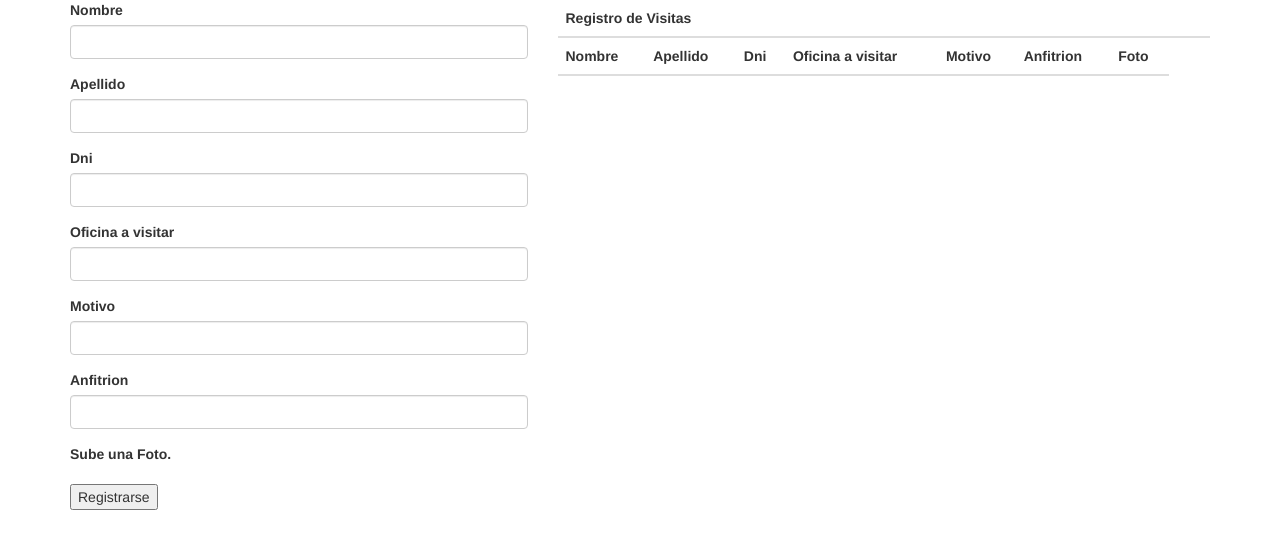
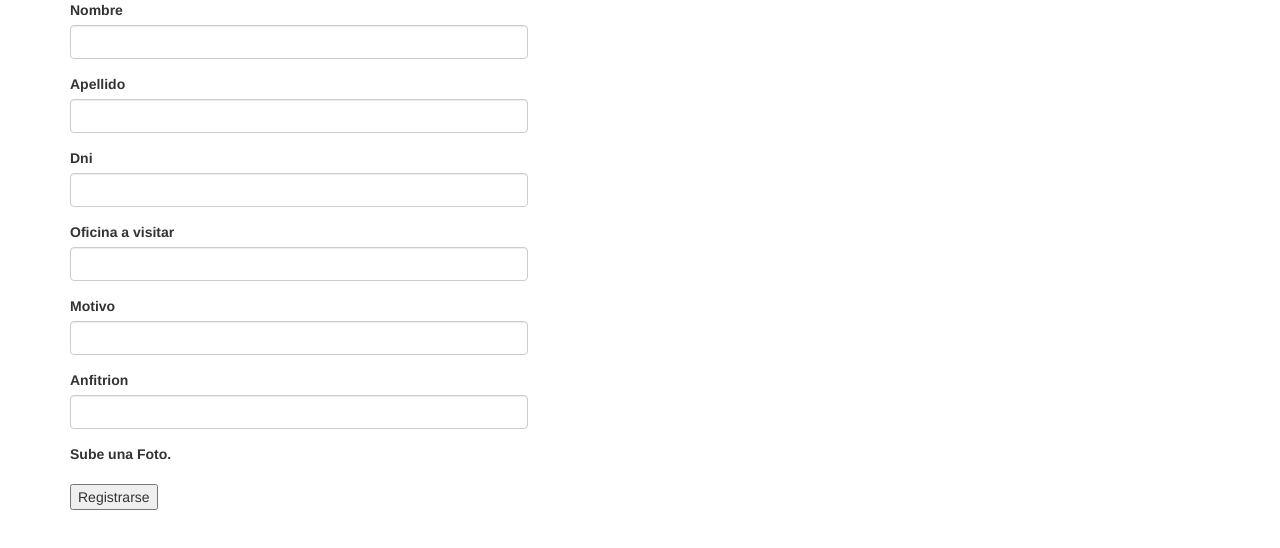
Before and after one commit to ZarelaZanabria/RegistroDeVisitasComunal, a website: page src/html/registroUsuario.html in a window 1280 px wide. Drawn offline with nearby package versions, Linux system fonts and the light colour scheme; files that its build step writes are made by us from their sources; no server answers.

Commit message:
Corregi vista registro de Visitas

```diff
--- a/src/html/registroUsuario.html
+++ b/src/html/registroUsuario.html
@@ -69,31 +69,7 @@
       </div>
       <div class="col-sm-7">
         <!-- tabla con las convalidacion  -->
-        <table class="table table-hover">
-          <!-- para la cabezera  -->
-          <thead>
-            <tr>
-              <th colspan="9">Registro de Visitas</th>
-              <th></th>
-              <th></th>
-            </tr>
-            <tr>
-              <th>Nombre</th>
-              <th>Apellido</th>
-              <th>Dni</th>
-              <th>Oficina a visitar</th>
-              <th>Motivo</th>
-              <th>Anfitrion</th>
-              <th>Foto</th>
 
-            </tr>
-          </thead>
-          <!-- Para el cuerpo  -->
-          <tbody id="tbody-table-users">
-
-          </tbody>
-
-        </table>
       </div>
     </div>
   </div>
```
